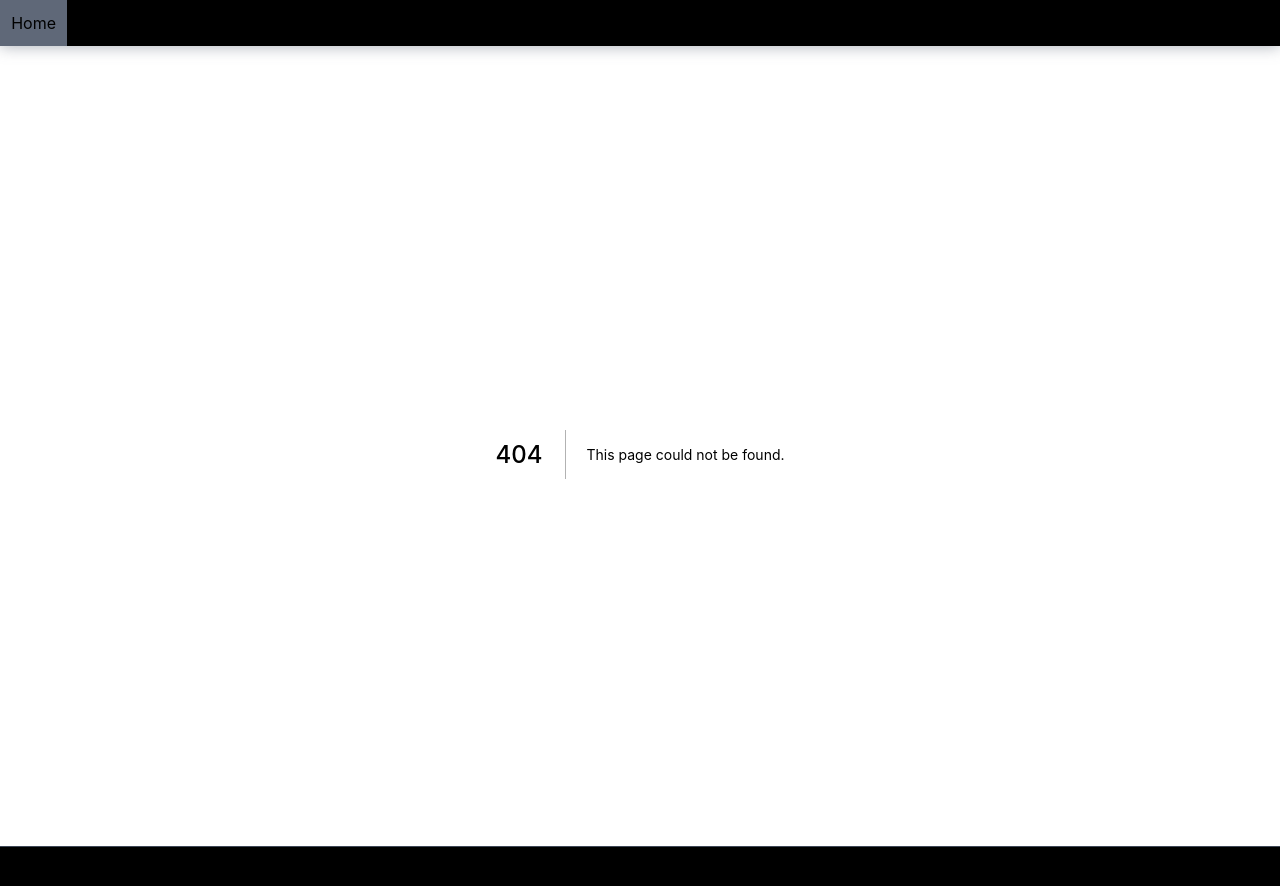
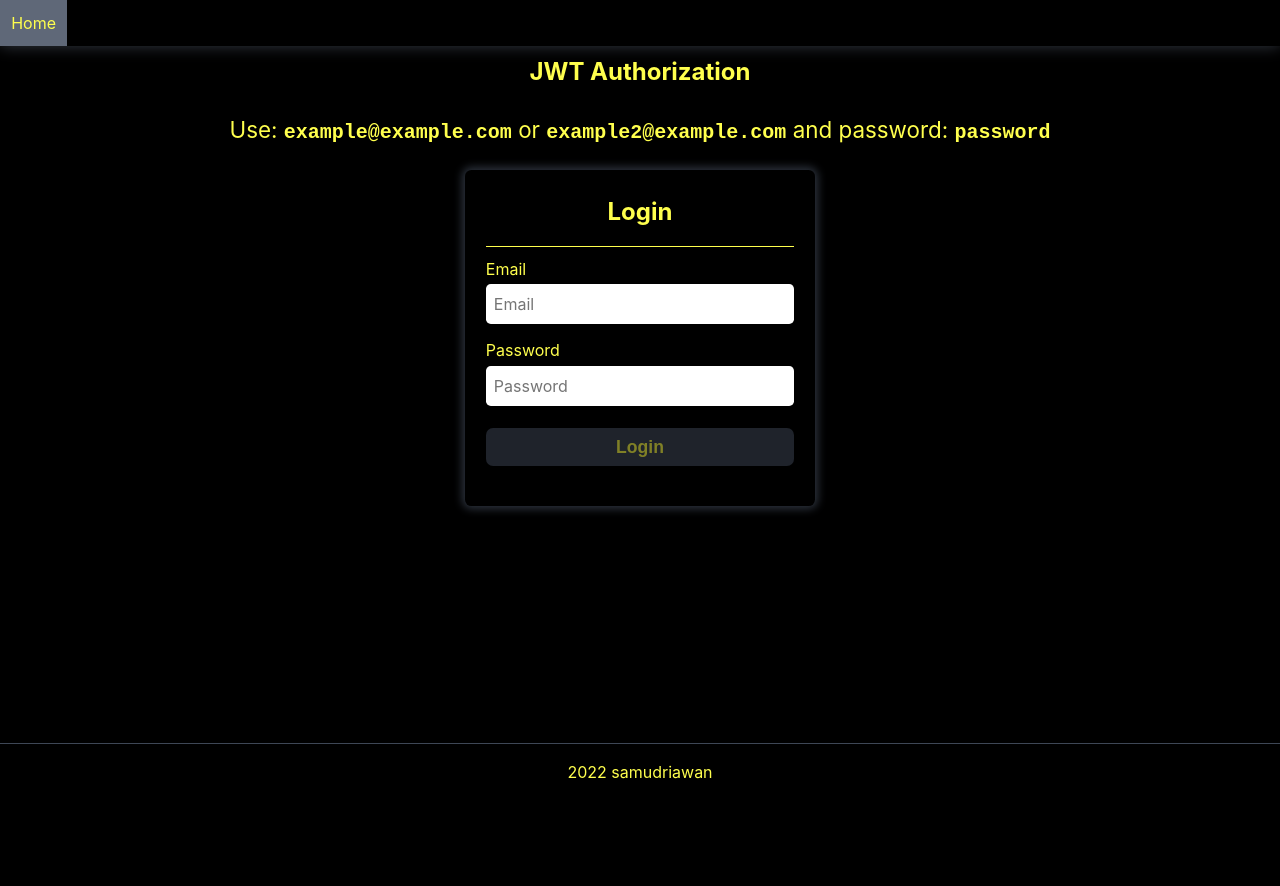
Before and after one commit to samudriawan/nextjs-jwt-auth, a Next.js app: page /login in a window 1280 px wide. Before the commit this address had no page. Shown: the top 886 px of the page. After the commit the page ends 800 px from the top, so only its background shows below. Built offline with nearby package versions, Linux system fonts and the light colour scheme.

Commit message:
add login page and move index.js content to login page

```diff
--- /dev/null
+++ b/src/pages/login.jsx
@@ -0,0 +1,25 @@
+import Head from 'next/head';
+import FormWrapper from '../components/form/FormWrapper';
+
+function Login() {
+	return (
+		<>
+			<Head>
+				<title>Login | Nextjs JWT App</title>
+
+				<meta name="description" content="login next jwt authorization app" />
+				<link rel="icon" href="/favicon.ico" />
+			</Head>
+
+			<header className="home-header">
+				<h2>JWT Authorization</h2>
+				<p>
+					Use: <code>example@example.com</code> or{' '}
+					<code>example2@example.com</code> and password: <code>password</code>
+				</p>
+			</header>
+			<FormWrapper />
+		</>
+	);
+}
+export default Login;
```
Also changed, not shown: src/pages/index.js (+6 -8 lines).
